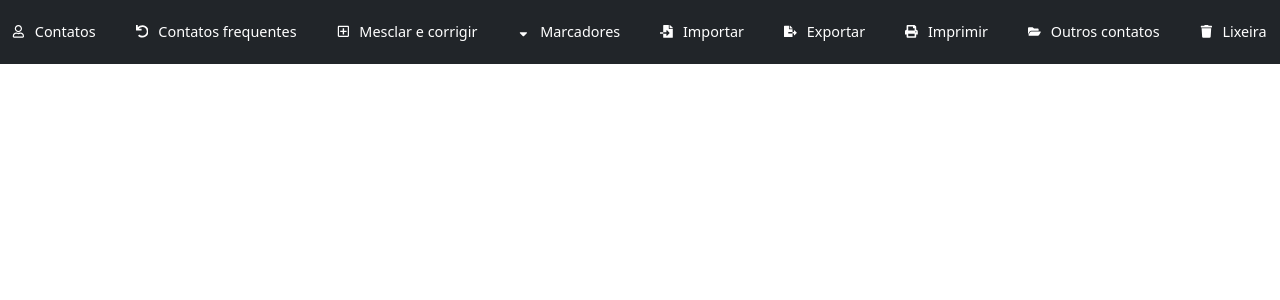
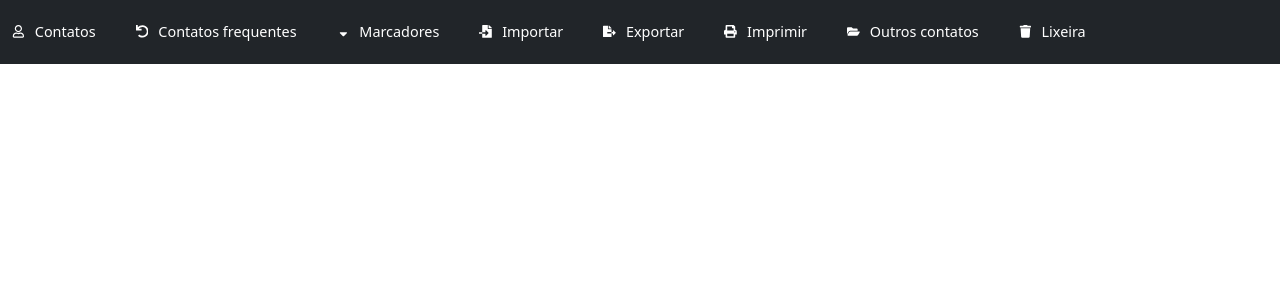
Before and after one commit to donatocardoso/teste-lista-telefonica-web, a React (Create React App) app: page / in a window 1280 px wide. Shown: the top 300 px of the page. Built offline with nearby package versions, Linux system fonts and the light colour scheme; no server answers.

Commit message:
feature-05 - retirando 'Mesclar e Corrigir' do menu

```diff
--- a/src/components/menu/index.tsx
+++ b/src/components/menu/index.tsx
@@ -5,7 +5,6 @@ import {
   FaFileImport,
   FaFolderOpen,
   FaPrint,
-  FaRegPlusSquare,
   FaRegUser,
   FaSortDown,
   FaTrash,
@@ -47,16 +46,6 @@ const Menu: React.FC = () => {
                 <FaUndo></FaUndo>
 
                 <Navbar.Brand href="#home">Contatos frequentes</Navbar.Brand>
-              </IconRow>
-            </Container>
-          </Navbar>
-
-          <Navbar bg={theme} variant={theme}>
-            <Container>
-              <IconRow>
-                <FaRegPlusSquare></FaRegPlusSquare>
-
-                <Navbar.Brand href="#home">Mesclar e corrigir</Navbar.Brand>
               </IconRow>
             </Container>
           </Navbar>
```
